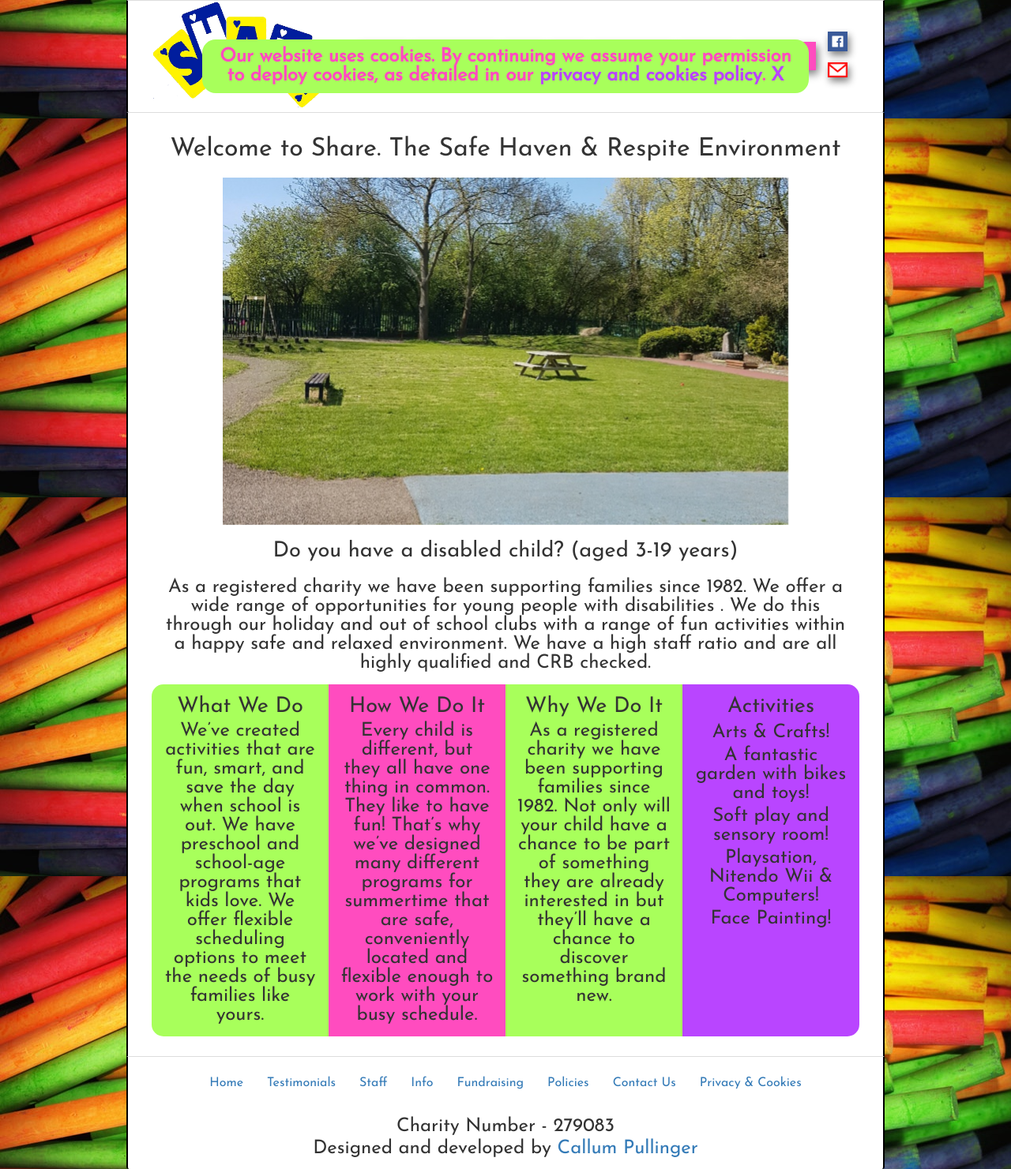
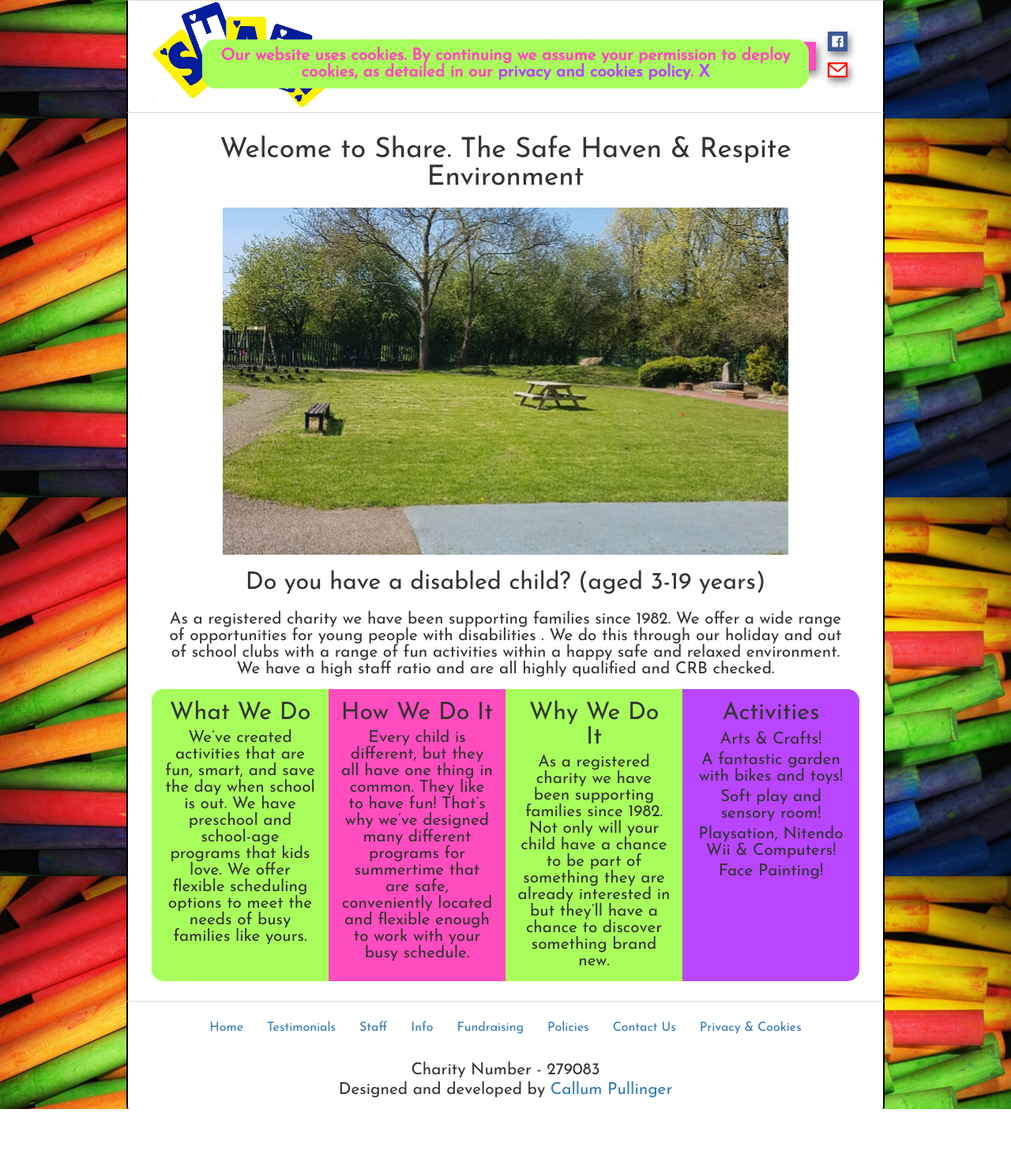
Before and after one commit to callump5/share_django, a Django app: page / in a window 1280 px wide. Shown: the whole page at 79% size. After the commit the page ends 1405 px from the top, so only its background shows below. Run offline with Django 3.2, Linux system fonts and the light colour scheme; data comes from the database, SQL or seed files in the repository; some libraries are stand-ins or nearby versions.

Commit message:
collectstatic

```diff
--- a/static/css/style.css
+++ b/static/css/style.css
@@ -9,15 +9,15 @@ h1, h2, h3, h4, a, p, li, button, label, textarea, input, body {
 }
 
 h1 {
-    font-size: 2rem;
+    font-size: 2.2rem;
 }
 
 h2 {
-    font-size: 1.7em;
+    font-size: 1.9em;
 }
 
 p, li {
-    font-size: 1.5em;
+    font-size: 1.3em;
 }
 /* Variables */
 :root {
```
Also changed, not shown: 1 other file.
